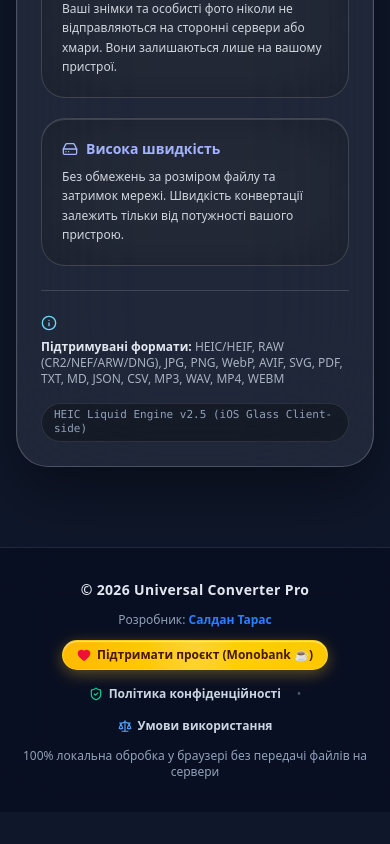
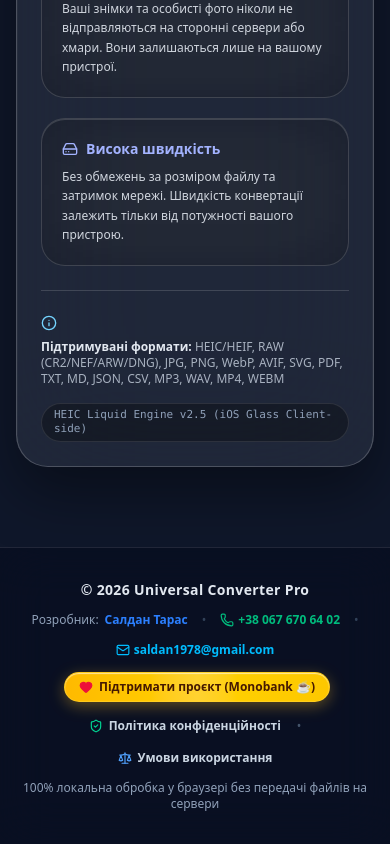
Before and after one commit to PestSolutionsLviv/Image-Converter-Pro, a React (Vite) app: page / in a window 390 px wide. Shown: the part 1105-1949 px from the top of the page. Before the commit the page ends 1917 px from the top, so only its background shows below. Built offline with nearby package versions, Linux system fonts and the light colour scheme.

Commit message:
Add developer phone (+380676706402) and email (saldan1978@gmail.com) contact links

```diff
--- a/src/App.tsx
+++ b/src/App.tsx
@@ -36,7 +36,8 @@
 } from './lib/converter';
 import { createDemoPhotoFiles } from './lib/sampleFiles';
 import { getUserLocalData, saveUserLocalData } from './lib/userStorage';
-import { Image, Layers, Sparkles, Filter, RefreshCw, Type, Heart, ShieldCheck, Scale } from 'lucide-react';
+import { Image, Layers, Sparkles, Filter, RefreshCw, Type, Heart, ShieldCheck, Scale, Phone, Mail } from 'lucide-react';
+
 
 export default function App() {
   const [activeCategoryTab, setActiveCategoryTab] = useState<DropZoneTab>('photo');
@@ -718,22 +719,42 @@
           <p className={`font-bold text-sm tracking-wide ${isDarkTheme ? 'text-slate-200' : 'text-slate-800'}`}>
             © 2026 Universal Converter Pro
           </p>
-          <div className="flex flex-wrap items-center justify-center gap-3 my-0.5">
-            <p className="text-xs font-medium">
-              Розробник: <span className="font-semibold text-blue-500">Салдан Тарас</span>
+          <div className="flex flex-wrap items-center justify-center gap-3.5 my-0.5">
+            <p className="text-xs font-medium flex items-center gap-1.5">
+              <span>Розробник:</span>
+              <span className="font-bold text-blue-500">Салдан Тарас</span>
             </p>
+            <span className={isDarkTheme ? 'text-slate-700' : 'text-slate-300'}>•</span>
+            <a
+              href="tel:+380676706402"
+              className="inline-flex items-center gap-1 text-xs font-semibold text-emerald-500 hover:text-emerald-400 hover:underline transition-colors"
+              title="Зателефонувати розробнику"
+            >
+              <Phone className="w-3.5 h-3.5 text-emerald-500" />
+              <span>+38 067 670 64 02</span>
+            </a>
+            <span className={isDarkTheme ? 'text-slate-700' : 'text-slate-300'}>•</span>
+            <a
+              href="mailto:saldan1978@gmail.com"
+              className="inline-flex items-center gap-1 text-xs font-semibold text-sky-400 hover:text-sky-300 hover:underline transition-colors"
+              title="Написати листа розробнику"
+            >
+              <Mail className="w-3.5 h-3.5 text-sky-400" />
+              <span>saldan1978@gmail.com</span>
+            </a>
 
             <a
               href="https://send.monobank.ua/"
               target="_blank"
               rel="noopener noreferrer"
-              className="inline-flex items-center gap-1.5 px-3.5 py-1.5 text-xs font-extrabold text-amber-950 bg-gradient-to-r from-amber-400 via-amber-300 to-yellow-400 hover:from-amber-300 hover:to-yellow-300 rounded-full shadow-[0_4px_15px_rgba(251,191,36,0.35),inset_0_1px_1px_rgba(255,255,255,0.6)] border border-amber-300/60 hover:scale-[1.03] active:scale-95 transition-all"
+              className="inline-flex items-center gap-1.5 px-3.5 py-1.5 text-xs font-extrabold text-amber-950 bg-gradient-to-r from-amber-400 via-amber-300 to-yellow-400 hover:from-amber-300 hover:to-yellow-300 rounded-full shadow-[0_4px_15px_rgba(251,191,36,0.35),inset_0_1px_1px_rgba(255,255,255,0.6)] border border-amber-300/60 hover:scale-[1.03] active:scale-95 transition-all ml-1"
               title="Підтримати розробника через Банку Monobank"
             >
               <Heart className="w-3.5 h-3.5 text-rose-600 fill-rose-600 animate-pulse" />
               <span>Підтримати проєкт (Monobank ☕)</span>
             </a>
           </div>
+
 
           {/* Legal Navigation Links */}
           <div className="flex flex-wrap items-center justify-center gap-4 text-xs pt-1">
--- a/src/components/LegalModal.tsx
+++ b/src/components/LegalModal.tsx
@@ -1,7 +1,8 @@
 import React, { useState, useEffect } from 'react';
-import { ShieldCheck, FileText, X, Scale, Lock, HardDrive, CheckCircle2, AlertTriangle, ExternalLink } from 'lucide-react';
+import { ShieldCheck, FileText, X, Scale, Lock, HardDrive, CheckCircle2, AlertTriangle, ExternalLink, Phone, Mail } from 'lucide-react';
 
 export type LegalTab = 'privacy' | 'terms';
+
 
 interface LegalModalProps {
   isOpen: boolean;
@@ -257,23 +258,41 @@
 
         {/* Footer actions */}
         <div
-          className={`p-4 sm:p-5 border-t flex items-center justify-between gap-4 transition-colors ${
+          className={`p-4 sm:p-5 border-t flex flex-col sm:flex-row items-center justify-between gap-4 transition-colors ${
             isDarkTheme ? 'border-white/15 bg-black/30' : 'border-slate-200 bg-slate-50'
           }`}
         >
-          <p className={`text-xs ${isDarkTheme ? 'text-slate-300/80' : 'text-slate-600'}`}>
-            З питань та пропозицій: <span className="font-semibold text-blue-400">Салдан Тарас</span>
-          </p>
+          <div className="flex flex-wrap items-center justify-center sm:justify-start gap-2.5 sm:gap-3 text-xs">
+            <span className={isDarkTheme ? 'text-slate-300/80' : 'text-slate-600'}>З питань та пропозицій:</span>
+            <span className="font-bold text-blue-400">Салдан Тарас</span>
+            <span className={isDarkTheme ? 'text-slate-600' : 'text-slate-300'}>•</span>
+            <a
+              href="tel:+380676706402"
+              className="inline-flex items-center gap-1 font-semibold text-emerald-400 hover:text-emerald-300 hover:underline transition-colors"
+            >
+              <Phone className="w-3.5 h-3.5" />
+              <span>+38 067 670 64 02</span>
+            </a>
+            <span className={isDarkTheme ? 'text-slate-600' : 'text-slate-300'}>•</span>
+            <a
+              href="mailto:saldan1978@gmail.com"
+              className="inline-flex items-center gap-1 font-semibold text-sky-400 hover:text-sky-300 hover:underline transition-colors"
+            >
+              <Mail className="w-3.5 h-3.5" />
+              <span>saldan1978@gmail.com</span>
+            </a>
+          </div>
 
           <button
             type="button"
             onClick={onClose}
-            className="px-6 py-2.5 text-xs font-bold text-white bg-gradient-to-b from-blue-500 to-blue-600 hover:from-blue-400 hover:to-blue-500 active:scale-95 rounded-full transition-all border border-blue-300/40 shadow-[0_8px_20px_rgba(37,99,235,0.4),inset_0_1px_1px_rgba(255,255,255,0.4)]"
+            className="px-6 py-2.5 text-xs font-bold text-white bg-gradient-to-b from-blue-500 to-blue-600 hover:from-blue-400 hover:to-blue-500 active:scale-95 rounded-full transition-all border border-blue-300/40 shadow-[0_8px_20px_rgba(37,99,235,0.4),inset_0_1px_1px_rgba(255,255,255,0.4)] shrink-0"
           >
             Зрозуміло та приймаю
           </button>
         </div>
 
+
       </div>
     </div>
   );
```
